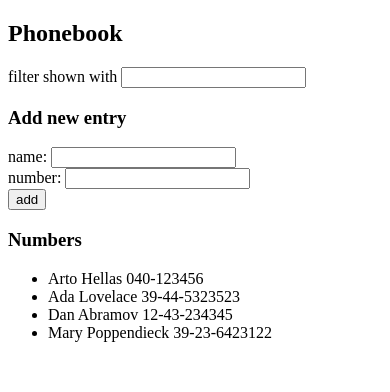
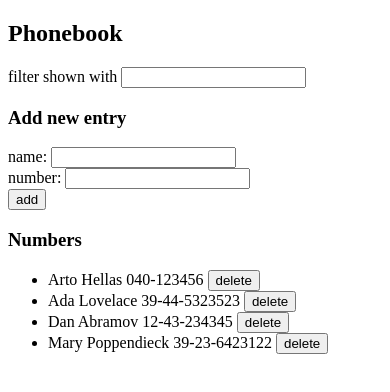
Before and after one commit to tusktenon/full-stack-open, a React (Vite) app in the folder part2/phonebook/: page / in a window 390 px wide. Shown: the top 392 px of the page. Built offline with nearby package versions, Linux system fonts and the light colour scheme; data requests are answered from the project's data file.

Commit message:
feat(phonebook): complete exercise 2.14
Phonebook entries can now be deleted.

```diff
--- a/part2/phonebook/src/App.jsx
+++ b/part2/phonebook/src/App.jsx
@@ -39,6 +39,14 @@ function App() {
     setSearch(event.target.value)
   }
 
+  const handleRemovalOf = person => {
+    if (confirm(`Delete ${person.name} ?`)) {
+      entryService
+        .remove(person)
+        .then(() => setPersons(persons.filter(p => p.id !== person.id)))
+    }
+  }
+
   return (
     <div>
       <h2>Phonebook</h2>
@@ -54,7 +62,7 @@ function App() {
       />
 
       <h3>Numbers</h3>
-      <Persons persons={persons} search={search} />
+      <Persons persons={persons} search={search} onRemove={handleRemovalOf} />
     </div>
   )
 }
--- a/part2/phonebook/src/components/Persons.jsx
+++ b/part2/phonebook/src/components/Persons.jsx
@@ -1,4 +1,4 @@
-function Persons({ persons, search }) {
+function Persons({ persons, search, onRemove }) {
   const personsToShow =
     search.length === 0
       ? persons
@@ -9,16 +9,17 @@ function Persons({ persons, search }) {
   return (
     <ul>
       {personsToShow.map(person => (
-        <Person key={person.id} {...person} />
+        <Person key={person.id} person={person} onRemove={onRemove} />
       ))}
     </ul>
   )
 }
 
-function Person({ name, number }) {
+function Person({ person, onRemove }) {
   return (
     <li>
-      {name} {number}
+      {person.name} {person.number}{' '}
+      <button onClick={() => onRemove(person)}>delete</button>
     </li>
   )
 }
--- a/part2/phonebook/src/services/entries.js
+++ b/part2/phonebook/src/services/entries.js
@@ -10,4 +10,8 @@ function create(newEntry) {
   return axios.post(baseURL, newEntry).then(response => response.data)
 }
 
-export default { getAll, create }
+function remove(entry) {
+  return axios.delete(`${baseURL}/${entry.id}`)
+}
+
+export default { getAll, create, remove }
```
